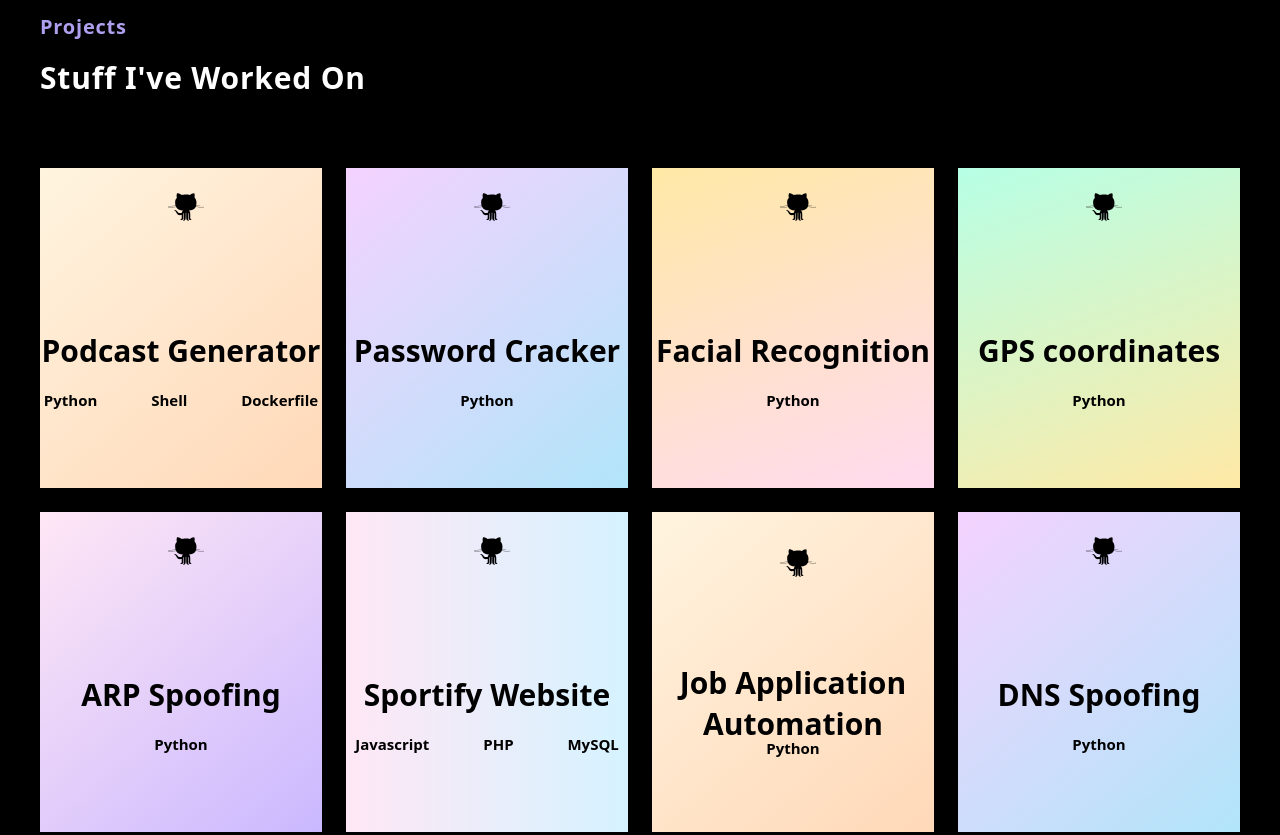
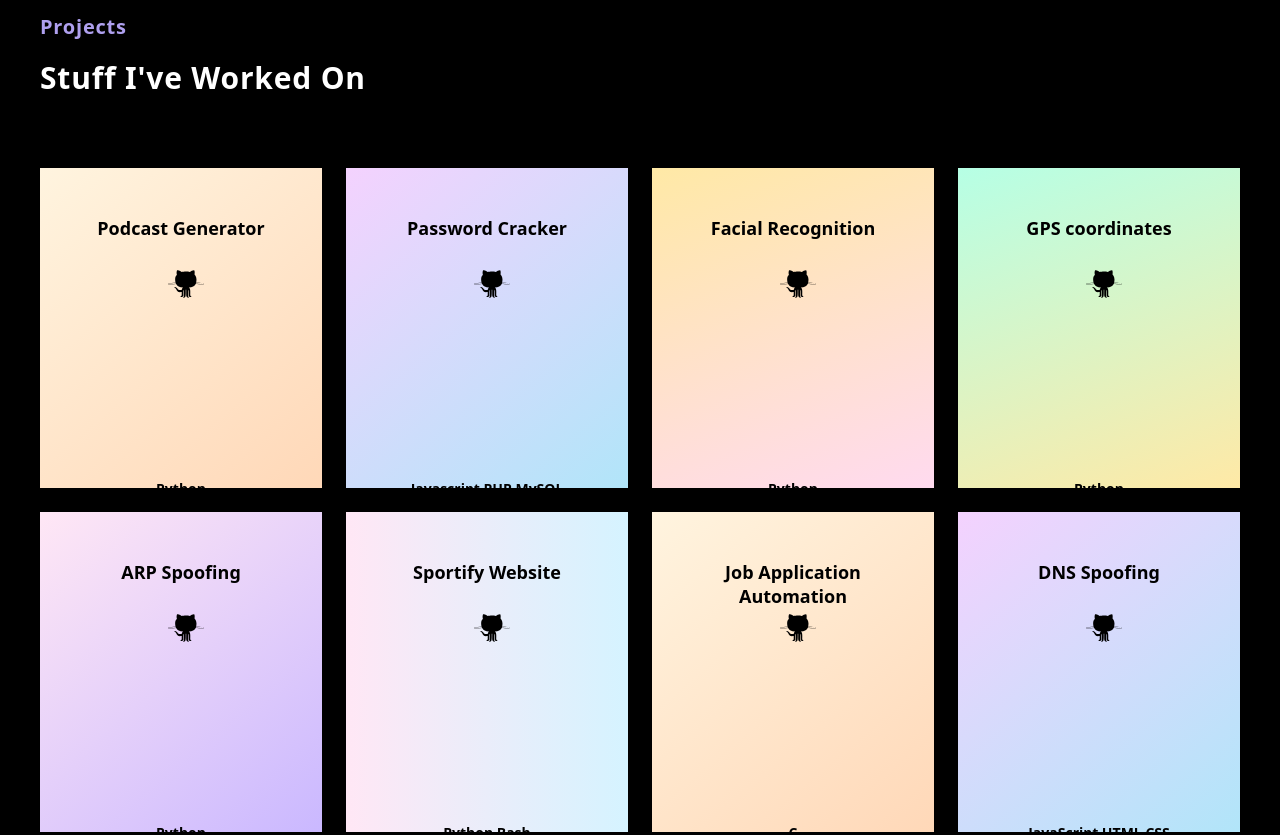
Before and after one commit to gitdigit/my-portfolio-in-css, a website built with Vite: page index.html in a window 1280 px wide. Shown: the part 1300-2135 px from the top of the page. Built offline with nearby package versions, Linux system fonts and the light colour scheme.

Commit message:
fix: squares

```diff
--- a/style.css
+++ b/style.css
@@ -217,37 +217,42 @@ margin-bottom: 50px;
 }
 
 .project > * {
+    display: flex;
+    flex-direction: column;
+    justify-content: space-between; /* Répartit l’espace entre les éléments */
+    align-items: center; /* Centre horizontalement */
+    position: relative;
     height: 20rem;
     width: 100%;
-    font-size: 30px;
-    display: flex;
-    flex-direction: column;
-    justify-content: center; /* Centrer verticalement */
-    align-items: center; /* Centrer horizontalement */
-    position: relative;
+    font-size: 18px;
     color: black;
     transition: all 0.2s ease;
     border: 1px solid var(--color-body);
-    box-sizing: border-box; /* Boîte de dimensionnement */
+    box-sizing: border-box;
+    padding: 1.5rem;
 }
 
 .project-name {
     font-weight: 900;
     text-align: center;
-    margin-bottom: auto; /* Pousse le titre vers le bas */
-    top: 130px;
 }
 
 .language {
-    font-size: 15px;
+    font-size: 14px;
     font-weight: bold;
-    margin-top: auto; /* Pousse les langages vers le bas */
-    word-spacing: 50px;
+    text-align: center;
+    margin-top: auto; /* S'assure que le texte des langages est toujours en bas */
+    padding-top: 10px;
+    position: absolute;
+    bottom: 10px;
 }
 
 .project-link {
-    display: inline-flex;
-    bottom: 100px;
+    display: flex;
+    justify-content: center;
+    align-items: center;
+    position: absolute;
+    bottom: 40px;
 }
 
 .project-link a {
```
